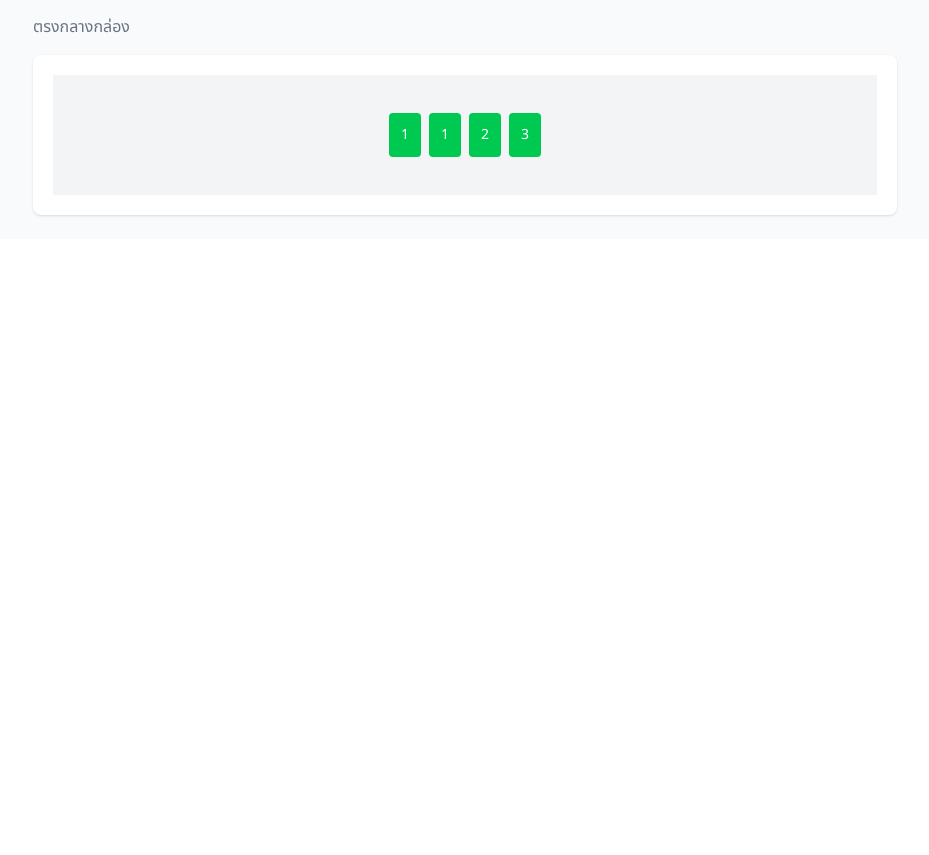
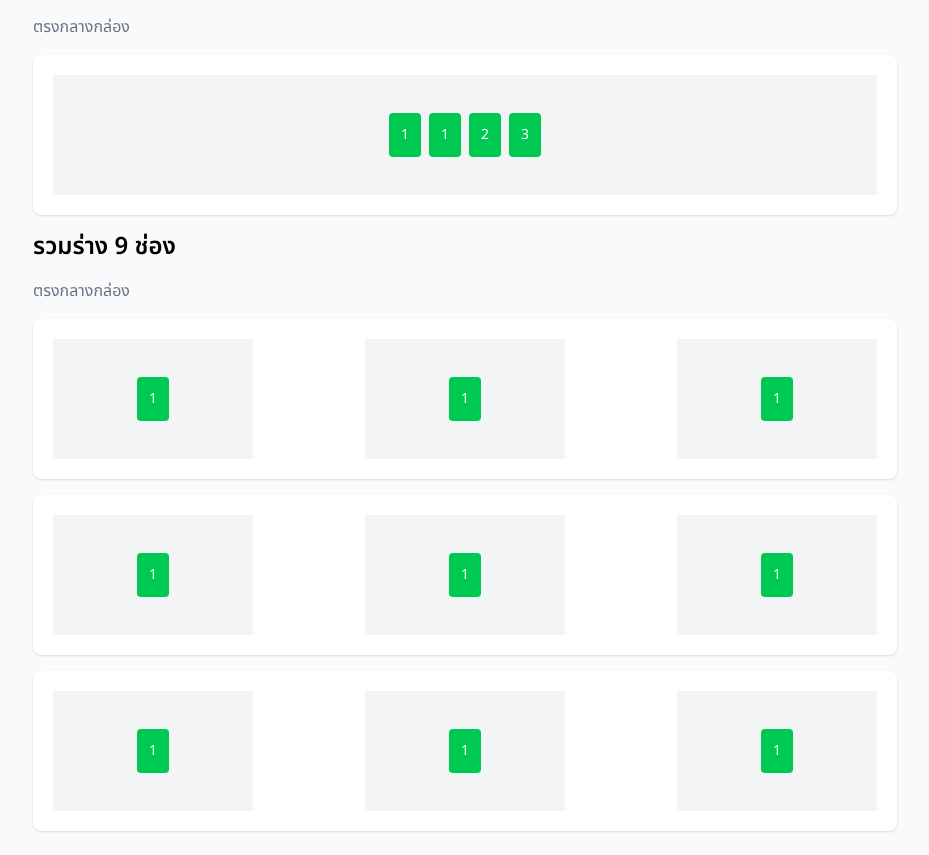
Before and after one commit to CMEBOOST/DevPart2, a Django app: page /showcase/taiwind_components/ in a window 1280 px wide. Shown: the part 3497-4352 px from the top of the page, without its empty margins (175-1104 px from the left). Before the commit the page ends 3714 px from the top, so only its background shows below. Run offline with Django 5.2, Linux system fonts and the light colour scheme; some libraries are stand-ins or nearby versions.

Commit message:
Add showcase components

```diff
--- a/part2/templates/showcases/components.html
+++ b/part2/templates/showcases/components.html
@@ -164,6 +164,44 @@
                 <div class="bg-green-500 rounded text-white text-sm p-3">3</div>
             </div>
         </div>
+
+
+
+        <h2 class="text-2xl font-semibold">รวมร่าง 9 ช่อง</h2>
+        <p class="text-gray-500">ตรงกลางกล่อง</p>
+        <div class="bg-white flex rounded-lg shadow p-5 justify-between">
+            <div class="flex justify-center w-50 items-center gap-2 h-30 bg-gray-100 p-2 text-center">
+                <div class="bg-green-500 rounded text-white text-sm p-3">1</div>
+            </div>
+            <div class="flex justify-center w-50 items-center gap-2 h-30 bg-gray-100 p-2 text-center">
+                <div class="bg-green-500 rounded text-white text-sm p-3">1</div>
+            </div>
+             <div class="flex justify-center w-50 items-center gap-2 h-30 bg-gray-100 p-2 text-center">
+                <div class="bg-green-500 rounded text-white text-sm p-3">1</div>
+            </div>
+        </div>
+        <div class="bg-white flex rounded-lg shadow p-5 justify-between">
+            <div class="flex justify-center w-50 items-center gap-2 h-30 bg-gray-100 p-2 text-center">
+                <div class="bg-green-500 rounded text-white text-sm p-3">1</div>
+            </div>
+            <div class="flex justify-center w-50 items-center gap-2 h-30 bg-gray-100 p-2 text-center">
+                <div class="bg-green-500 rounded text-white text-sm p-3">1</div>
+            </div>
+             <div class="flex justify-center w-50 items-center gap-2 h-30 bg-gray-100 p-2 text-center">
+                <div class="bg-green-500 rounded text-white text-sm p-3">1</div>
+            </div>
+        </div>
+        <div class="bg-white flex rounded-lg shadow p-5 justify-between">
+            <div class="flex justify-center w-50 items-center gap-2 h-30 bg-gray-100 p-2 text-center">
+                <div class="bg-green-500 rounded text-white text-sm p-3">1</div>
+            </div>
+            <div class="flex justify-center w-50 items-center gap-2 h-30 bg-gray-100 p-2 text-center">
+                <div class="bg-green-500 rounded text-white text-sm p-3">1</div>
+            </div>
+             <div class="flex justify-center w-50 items-center gap-2 h-30 bg-gray-100 p-2 text-center">
+                <div class="bg-green-500 rounded text-white text-sm p-3">1</div>
+            </div>
+        </div>
     </section>
 </div>
 
--- a/part2/theme/static/css/dist/styles.css
+++ b/part2/theme/static/css/dist/styles.css
@@ -291,6 +291,12 @@
   .w-24 {
     width: calc(var(--spacing) * 24);
   }
+  .w-30 {
+    width: calc(var(--spacing) * 30);
+  }
+  .w-50 {
+    width: calc(var(--spacing) * 50);
+  }
   .w-100 {
     width: calc(var(--spacing) * 100);
   }
@@ -358,6 +364,13 @@
       --tw-space-y-reverse: 0;
       margin-block-start: calc(calc(var(--spacing) * 12) * var(--tw-space-y-reverse));
       margin-block-end: calc(calc(var(--spacing) * 12) * calc(1 - var(--tw-space-y-reverse)));
+    }
+  }
+  .space-x-3 {
+    :where(& > :not(:last-child)) {
+      --tw-space-x-reverse: 0;
+      margin-inline-start: calc(calc(var(--spacing) * 3) * var(--tw-space-x-reverse));
+      margin-inline-end: calc(calc(var(--spacing) * 3) * calc(1 - var(--tw-space-x-reverse)));
     }
   }
   .rounded {
@@ -668,6 +681,11 @@
   inherits: false;
   initial-value: 0;
 }
+@property --tw-space-x-reverse {
+  syntax: "*";
+  inherits: false;
+  initial-value: 0;
+}
 @property --tw-border-style {
   syntax: "*";
   inherits: false;
@@ -759,6 +777,7 @@
   @supports ((-webkit-hyphens: none) and (not (margin-trim: inline))) or ((-moz-orient: inline) and (not (color:rgb(from red r g b)))) {
     *, ::before, ::after, ::backdrop {
       --tw-space-y-reverse: 0;
+      --tw-space-x-reverse: 0;
       --tw-border-style: solid;
       --tw-leading: initial;
       --tw-font-weight: initial;
```
